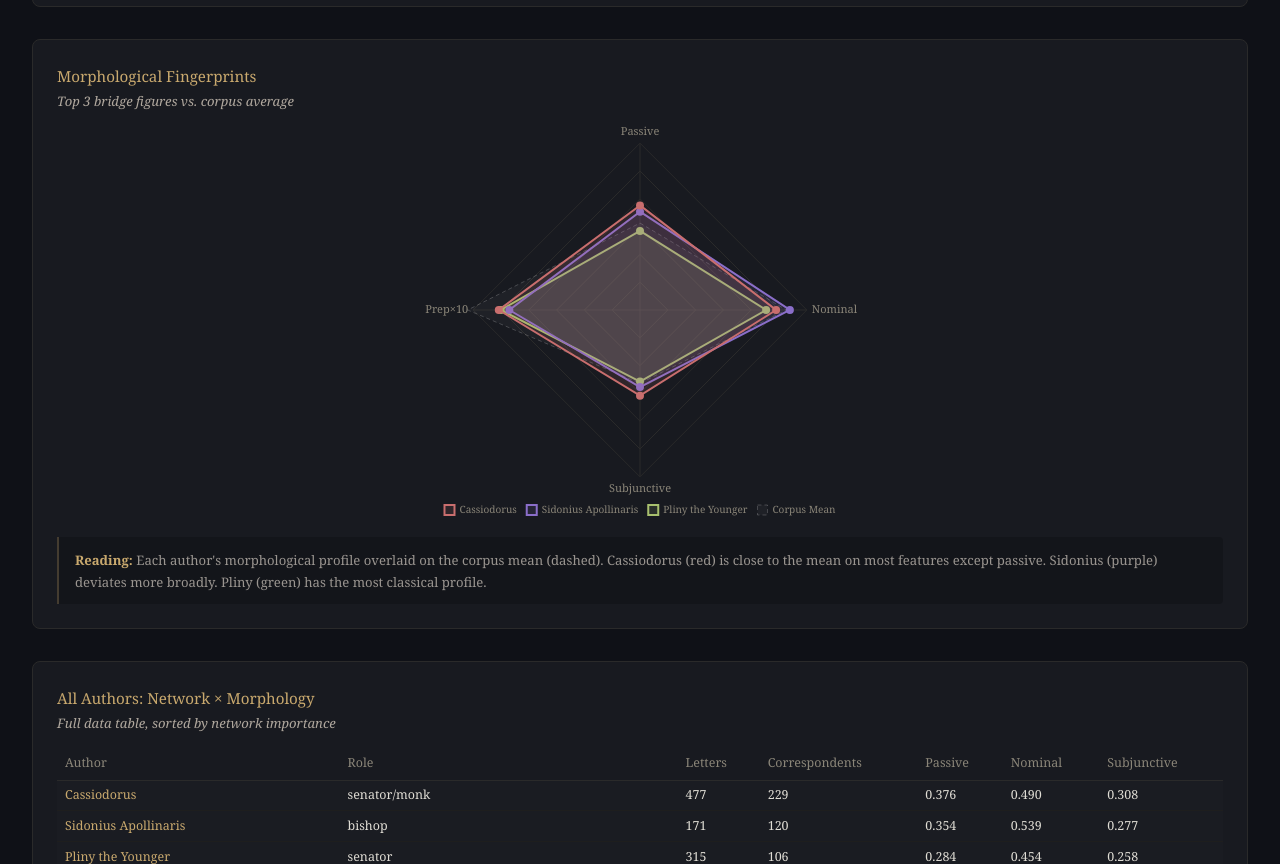
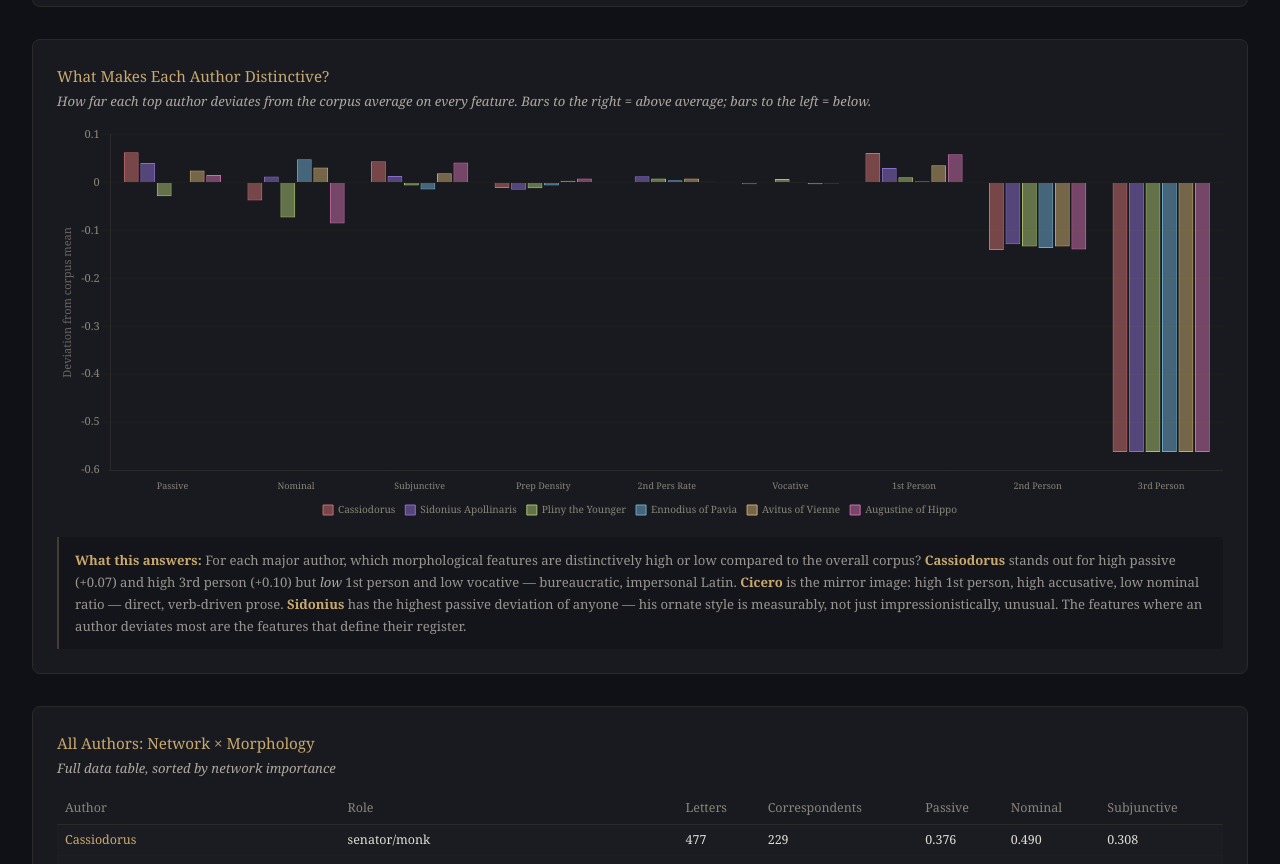
Before and after one commit to JustinStec/roman-letters-viz, a plain HTML site: page full.html in a window 1280 px wide. Shown: the part 4375-5239 px from the top of the page. Drawn offline with nearby package versions, Linux system fonts and the light colour scheme.

Commit message:
Replace radar with deviation chart: how each author differs from corpus mean

```diff
--- a/full.html
+++ b/full.html
@@ -131,11 +131,11 @@
   </div>
 
   <div class="box">
-    <div class="box-title">Morphological Fingerprints</div>
-    <div class="box-q">Top 3 bridge figures vs. corpus average</div>
-    <canvas id="radarBridge"></canvas>
+    <div class="box-title">What Makes Each Author Distinctive?</div>
+    <div class="box-q">How far each top author deviates from the corpus average on every feature. Bars to the right = above average; bars to the left = below.</div>
+    <canvas id="deviationChart"></canvas>
     <div class="interp">
-      <strong>Reading:</strong> Each author's morphological profile overlaid on the corpus mean (dashed). Cassiodorus (red) is close to the mean on most features except passive. Sidonius (purple) deviates more broadly. Pliny (green) has the most classical profile.
+      <strong>What this answers:</strong> For each major author, which morphological features are distinctively high or low compared to the overall corpus? <strong>Cassiodorus</strong> stands out for high passive (+0.07) and high 3rd person (+0.10) but <em>low</em> 1st person and low vocative &mdash; bureaucratic, impersonal Latin. <strong>Cicero</strong> is the mirror image: high 1st person, high accusative, low nominal ratio &mdash; direct, verb-driven prose. <strong>Sidonius</strong> has the highest passive deviation of anyone &mdash; his ornate style is measurably, not just impressionistically, unusual. The features where an author deviates most are the features that define their register.
     </div>
   </div>
 
@@ -430,32 +430,48 @@ D.authors.forEach(a => {
 });
 at.innerHTML = ath + '</tbody>';
 
-// ==================== RADAR: BRIDGE AUTHORS ====================
-const corpusMean = { nom: 0, gen: 0, acc: 0, abl: 0, s: 0, p: 0, n_r: 0, r: 0 };
+// ==================== DEVIATION CHART: what makes each author distinctive ====================
+const corpusMean = {};
+const devFeatures = ['p','n_r','s','r','sr2','voc','p1','p2','p3'];
+const devLabels = ['Passive','Nominal','Subjunctive','Prep Density','2nd Pers Rate','Vocative','1st Person','2nd Person','3rd Person'];
 let cnt = 0;
-Object.values(D.colls).forEach(c => { corpusMean.nom+=c.nom; corpusMean.gen+=c.gen; corpusMean.acc+=c.acc; corpusMean.abl+=c.abl; corpusMean.s+=c.s; corpusMean.p+=c.p; corpusMean.n_r+=c.n_r; corpusMean.r+=c.r; cnt++; });
-Object.keys(corpusMean).forEach(k => corpusMean[k] /= cnt);
+devFeatures.forEach(k => corpusMean[k] = 0);
+Object.values(D.colls).forEach(c => { devFeatures.forEach(k => corpusMean[k] += (c[k] || 0)); cnt++; });
+devFeatures.forEach(k => corpusMean[k] /= cnt);
 
-const radarAuthors = D.authors.filter(a => ['Cassiodorus','Sidonius Apollinaris','Pliny the Younger'].includes(a.name));
-const rl = ['Passive','Nominal','Subjunctive','Prep×10'];
-const rColors = ['#c96e6e','#8a6ec9','#a8c06e','#c9a96e44'];
+const devAuthors = D.authors.filter(a => a.letters >= 50).sort((a,b) => b.betw - a.betw).slice(0, 6);
+const devColors = ['#c96e6e','#8a6ec9','#a8c06e','#6ea8c9','#c9a96e','#c96ea8'];
 
-new Chart(document.getElementById('radarBridge'), {
-  type: 'radar',
-  data: { labels: rl,
-    datasets: [
-      ...radarAuthors.map((a,i) => ({
-        label: a.name, data: [a.p, a.n_r, a.s, a.r*10],
-        backgroundColor: rColors[i]+'22', borderColor: rColors[i], borderWidth: 2, pointBackgroundColor: rColors[i]
-      })),
-      { label: 'Corpus Mean', data: [corpusMean.p, corpusMean.n_r, corpusMean.s, corpusMean.r*10],
-        backgroundColor: '#ffffff08', borderColor: '#ffffff33', borderWidth: 1, borderDash: [4,3], pointRadius: 0 }
-    ]},
-  options: { responsive: true,
+new Chart(document.getElementById('deviationChart'), {
+  type: 'bar',
+  data: {
+    labels: devLabels,
+    datasets: devAuthors.map((a, i) => ({
+      label: a.name,
+      data: devFeatures.map(k => {
+        const val = k === 'p1' ? a.s : // map author fields (p1/p2/p3 not on author obj, use collection)
+                    k === 'p2' ? a.sr2 :
+                    k === 'p3' ? 0 :
+                    (a[k] || 0);
+        return round4(val - corpusMean[k]);
+      }),
+      backgroundColor: devColors[i] + '88',
+      borderColor: devColors[i],
+      borderWidth: 1
+    }))
+  },
+  options: {
+    responsive: true, maintainAspectRatio: true,
     plugins: { legend: { position: 'bottom', labels: { boxWidth: 10, font: { size: 10 } } } },
-    scales: { r: { beginAtZero: true, max: 0.6, grid: { color: '#2a2a2a' }, angleLines: { color: '#2a2a2a' },
-      pointLabels: { color: '#8a8578', font: { size: 11 } }, ticks: { display: false } } } }
+    scales: {
+      x: { ticks: { font: { size: 9 } }, grid: { display: false } },
+      y: { title: { display: true, text: 'Deviation from corpus mean', color: '#6b6560' },
+        grid: { color: '#1e1e1e' } }
+    }
+  }
 });
+
+function round4(v) { return Math.round(v * 10000) / 10000; }
 
 // ==================== CODE-SWITCHING: per-author panels (lazy-loaded) ====================
 const csPanel = document.getElementById('codeSwitchPanels');
```
